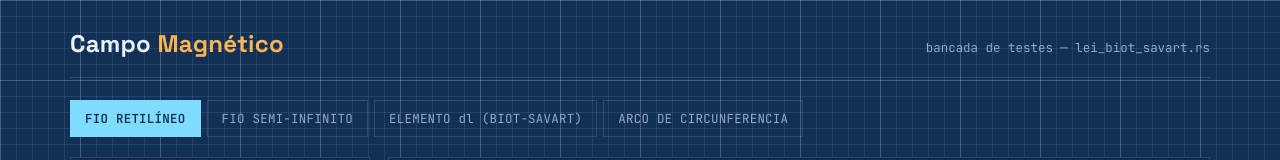
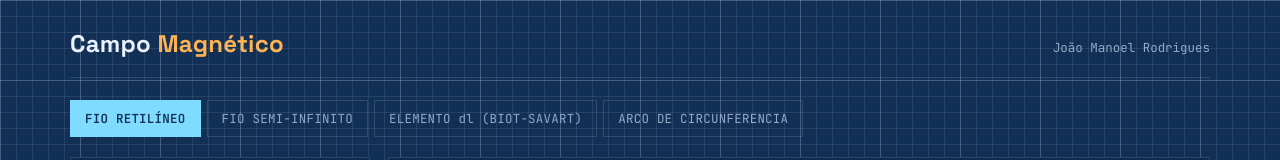
Before and after one commit to JoaoManoel22/Projeto_Campo_Magnetico_em_um_fio, a plain HTML site: page index.html in a window 1280 px wide. Shown: the top 160 px of the page. Drawn offline with Linux system fonts and the light colour scheme.

Commit message:
Atualizar o index.html

```diff
--- a/index.html
+++ b/index.html
@@ -13,7 +13,7 @@
 <div class="wrap">
   <header>
     <h1>Campo <span>Magnético</span></h1>
-    <div class="subtitle">bancada de testes — lei_biot_savart.rs</div>
+    <div class="subtitle">João Manoel Rodrigues</div>
   </header>
 
   <div class="tabs">
```
